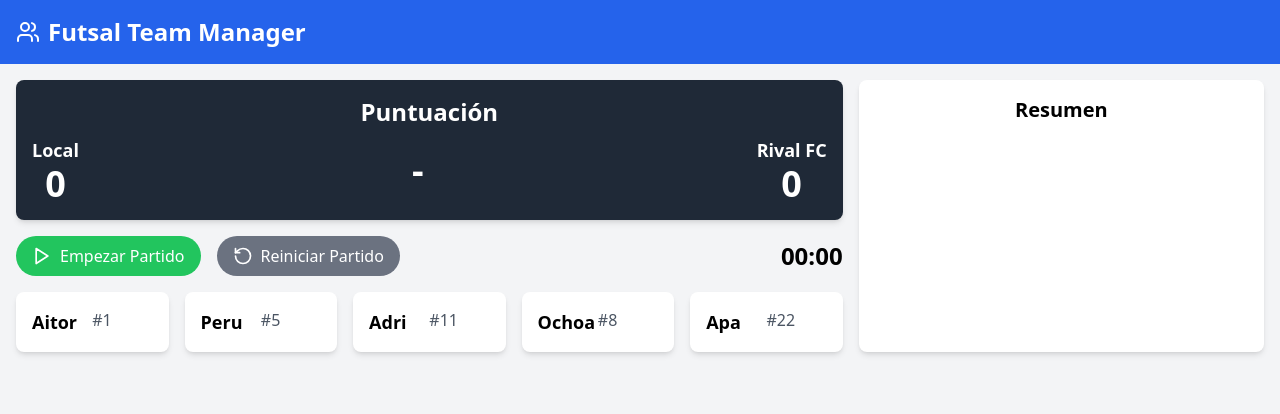
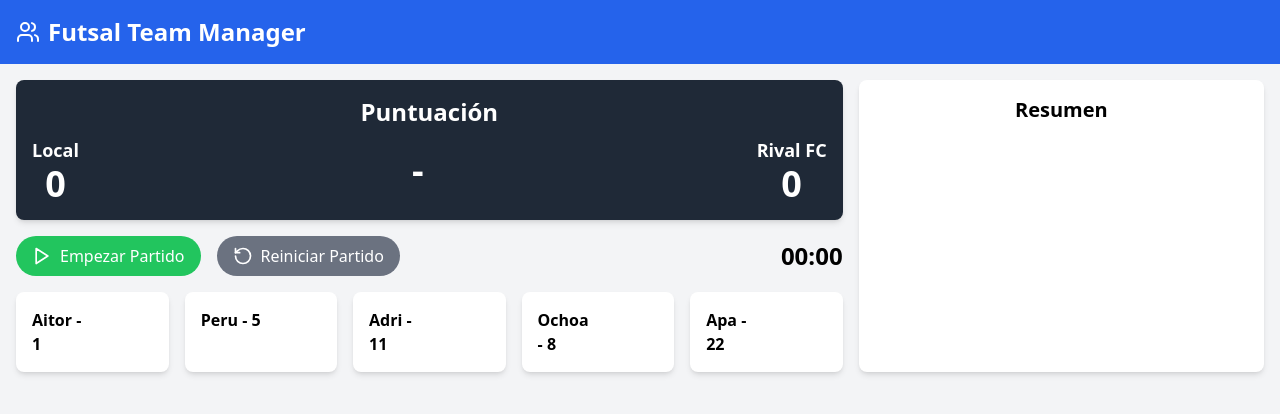
Before and after one commit to alvaro2203/futsal-app-frontend, a React (Vite) app: page / in a window 1280 px wide. Shown: the top 414 px of the page. Built offline with nearby package versions, Linux system fonts and the light colour scheme.

Commit message:
updated text

```diff
--- a/src/components/PlayerList.tsx
+++ b/src/components/PlayerList.tsx
@@ -54,18 +54,17 @@ const PlayerList = ({
       {fieldPlayers.map((player) => (
         <div
           key={player.id}
-          className='bg-white rounded-lg shadow-md p-4 flex flex-col'
+          className='bg-white rounded-lg shadow-md p-4 flex flex-col '
         >
           <div
-            className='grid grid-cols-2'
+            className='grid grid-cols-2 place-items-center'
             onClick={() =>
               setClickedPlayerID(
                 player.id !== clickedPlayerID ? player.id : null
               )
             }
           >
-            <h3 className='text-lg font-semibold'>{player.name}</h3>
-            <p className='text-gray-600'>#{player.number}</p>
+            <p className='font-semibold'>{player.name} - {player.number}</p>
           </div>
 
           {clickedPlayerID === player.id && (
```
